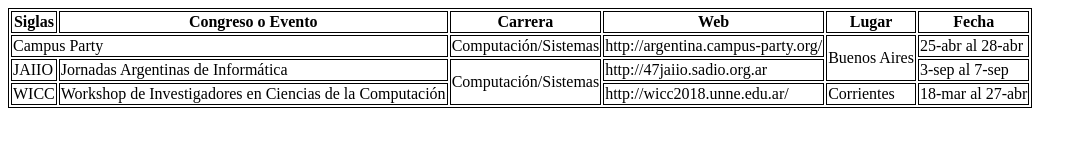
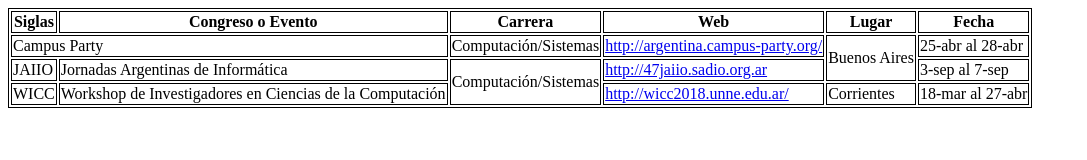
Before and after one commit to UCC-LabCompu2/ejercicios2024-FrancoKipran, a plain HTML site: page Ejercicios-HTML/ej_tablas.html in a window 1280 px wide. Shown: the whole page, without its empty margins (0-1087 px from the left). Drawn offline with Linux system fonts and the light colour scheme.

Commit message:
ejercicio tablas

```diff
--- a/Ejercicios-HTML/ej_tablas.html
+++ b/Ejercicios-HTML/ej_tablas.html
@@ -5,7 +5,7 @@
     <title>Tablas</title>
 
     <style>
-        table, tr, td, th{
+        table, tr, td, th {
             border: 1px solid #000000;
         }
     </style>
@@ -15,6 +15,7 @@
 <!--Elimine las siglas CPAR, y 'Campus Party' debe ocupar 2 celdas-->
 <!--Como campus party y Jaiio comparten el mismo lugar, unifique las celdas que contienen 'Buenos Aires'-->
 <body>
+<!-- Hola Mundo-->
 <table>
     <thead>
     <tr>
@@ -35,20 +36,21 @@
     <tr>
         <td colspan="2">Campus Party</td>
         <td>Computación/Sistemas</td>
-        <td>http://argentina.campus-party.org/</td>
+        <td><a href="http://argentina.campus-party.org/">http://argentina.campus-party.org/</a></td>
         <td rowspan="2">Buenos Aires</td>
         <td>25-abr al 28-abr</td>
+    </tr>
     <tr>
         <td>JAIIO</td>
         <td>Jornadas Argentinas de Informática</td>
         <td rowspan="2">Computación/Sistemas</td>
-        <td>http://47jaiio.sadio.org.ar</td>
+        <td><a href="http://47jaiio.sadio.org.ar">http://47jaiio.sadio.org.ar</a></td>
         <td>3-sep al 7-sep</td>
     </tr>
     <tr>
         <td>WICC</td>
         <td>Workshop de Investigadores en Ciencias de la Computación</td>
-        <td>http://wicc2018.unne.edu.ar/</td>
+        <td><a href="http://wicc2018.unne.edu.ar/">http://wicc2018.unne.edu.ar/</a></td>
         <td>Corrientes</td>
         <td>18-mar al 27-abr</td>
     </tr>
```
